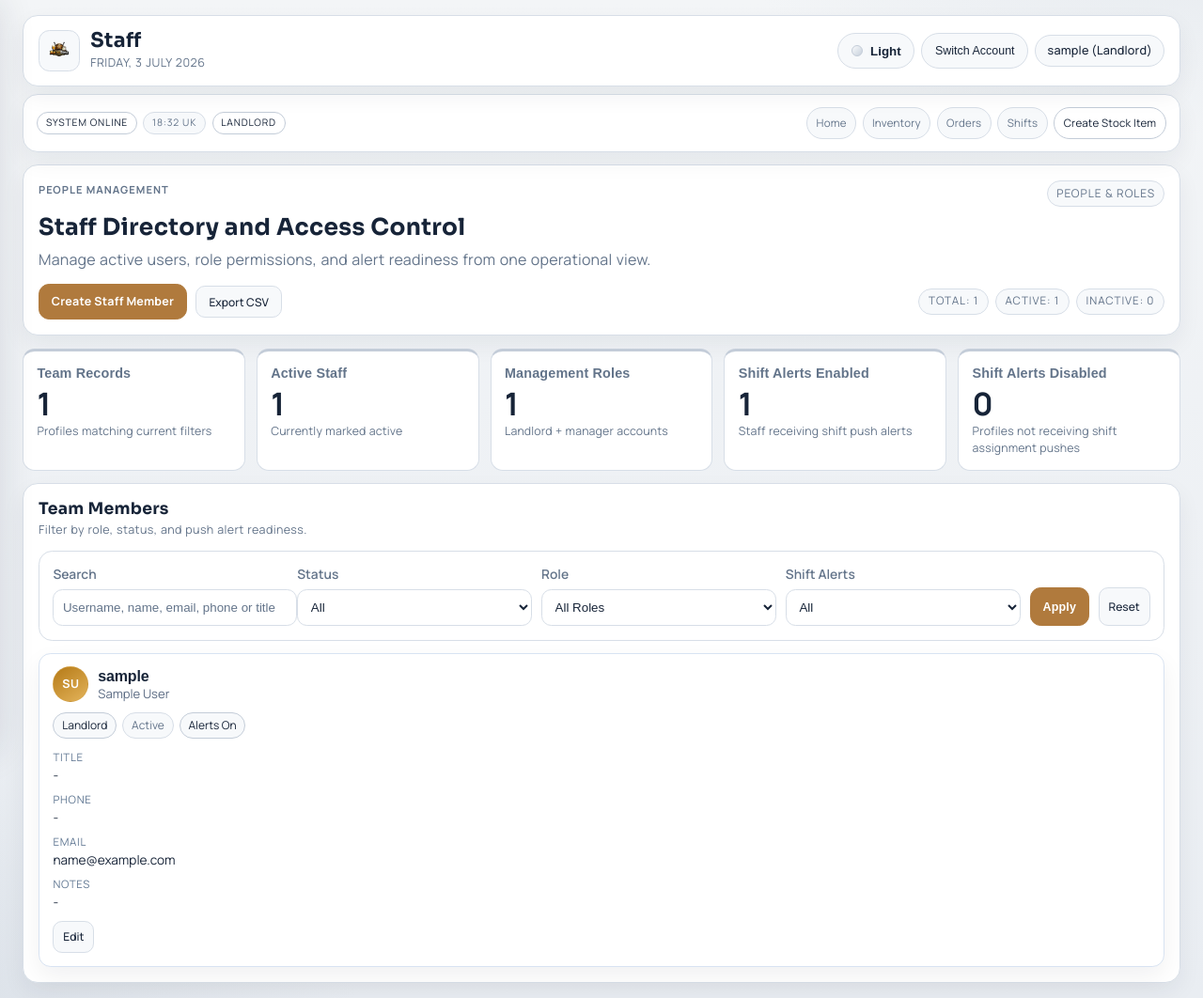
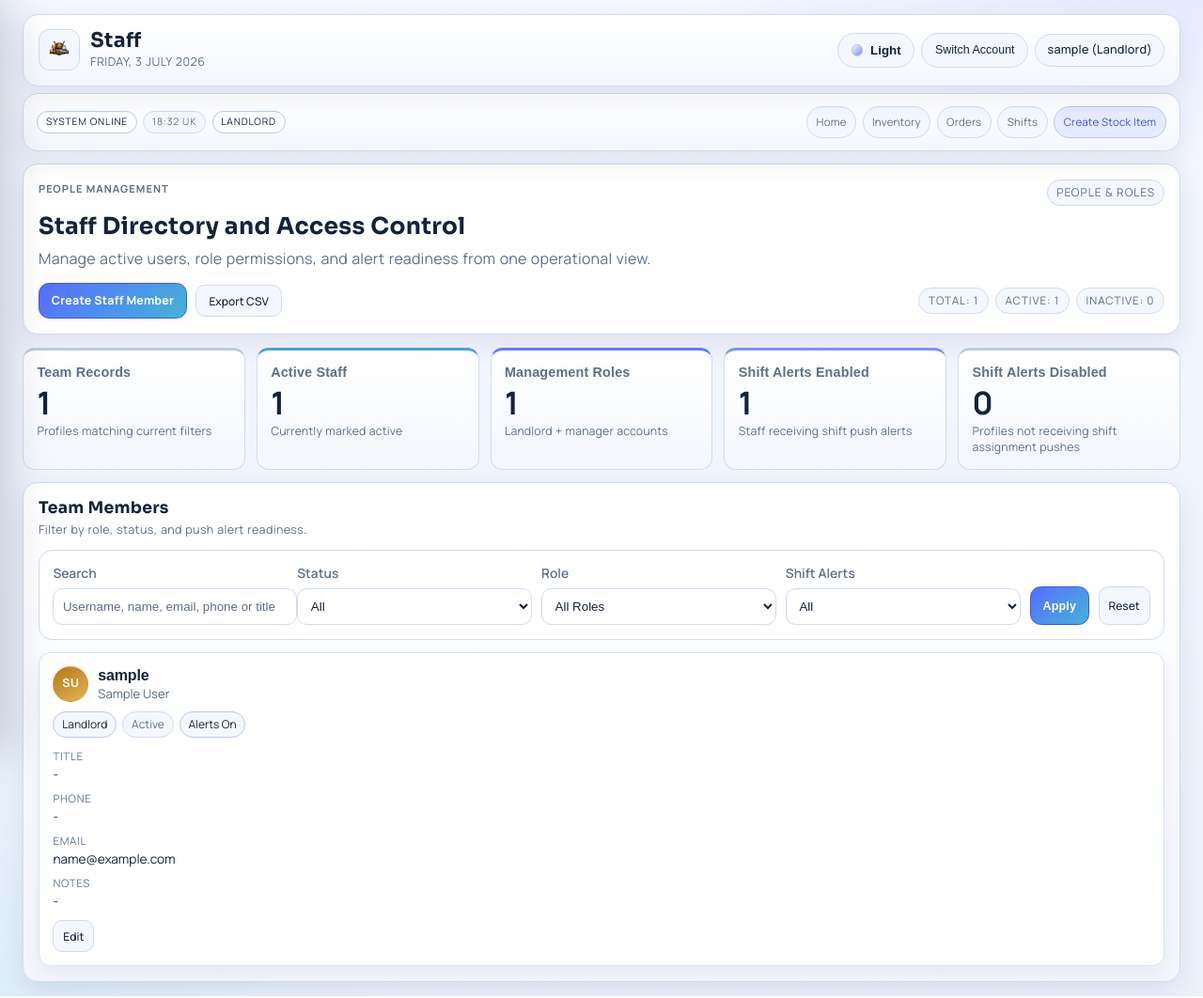
Before and after one commit to McauleeMaddison/BarrelBoss, a Django app: page /staff/ in a window 1280 px wide. Shown: the whole page at 94% size. Run offline with Django 4.2, Linux system fonts and the light colour scheme; the visitor is signed in with stand-in values (Sample User, id 1); data comes from the database, SQL or seed files in the repository.

Commit message:
Modernize app palette and mobile layout behavior

```diff
--- a/static/css/app.css
+++ b/static/css/app.css
@@ -3691,62 +3691,62 @@ table.data-table td {
 
 /* 2026 visual reset: clean white/silver/bronze + matched dark mode */
 .app-shell {
-    --ui-bg: #f3f5f7;
-    --ui-bg-2: #e9edf2;
+    --ui-bg: #f4f7ff;
+    --ui-bg-2: #edf2fb;
     --ui-surface: #ffffff;
-    --ui-surface-soft: #f7f9fb;
-    --ui-surface-strong: #edf1f5;
-    --ui-border: #d7dee7;
-    --ui-border-strong: #c3ccd8;
-    --ui-text: #172438;
-    --ui-muted: #63748a;
-    --ui-accent: #b07a3d;
-    --ui-accent-strong: #8f602c;
-    --ui-accent-soft: #f3e8d9;
-    --ui-success: #5f738d;
-    --ui-danger: #5f738d;
-    --ui-success-soft: #f1f4f8;
-    --ui-success-border: #c9d2dd;
-    --ui-danger-soft: #f1f4f8;
-    --ui-danger-border: #c9d2dd;
-    --ui-accent-border: #ccb08a;
-    --ui-focus-ring: rgba(176, 122, 61, 0.24);
-    --ui-shadow-soft: 0 10px 24px rgba(23, 36, 56, 0.06);
-    --ui-shadow-strong: 0 18px 40px rgba(23, 36, 56, 0.1);
+    --ui-surface-soft: #f4f7fe;
+    --ui-surface-strong: #e8effa;
+    --ui-border: #d2dced;
+    --ui-border-strong: #bccae0;
+    --ui-text: #15233a;
+    --ui-muted: #5f7089;
+    --ui-accent: #586dff;
+    --ui-accent-strong: #4156dd;
+    --ui-accent-soft: #e6ebff;
+    --ui-success: #4f6fa8;
+    --ui-danger: #4f6fa8;
+    --ui-success-soft: #ecf1fb;
+    --ui-success-border: #c6d4ec;
+    --ui-danger-soft: #ecf1fb;
+    --ui-danger-border: #c6d4ec;
+    --ui-accent-border: #9fb0ff;
+    --ui-focus-ring: rgba(88, 109, 255, 0.26);
+    --ui-shadow-soft: 0 10px 28px rgba(33, 48, 86, 0.09);
+    --ui-shadow-strong: 0 22px 46px rgba(33, 48, 86, 0.14);
     color: var(--ui-text);
     background:
-        radial-gradient(900px 430px at 100% -10%, rgba(205, 214, 224, 0.4), transparent 58%),
-        radial-gradient(820px 460px at -10% 100%, rgba(190, 200, 212, 0.35), transparent 62%),
+        radial-gradient(980px 460px at 100% -12%, rgba(88, 109, 255, 0.16), transparent 60%),
+        radial-gradient(840px 520px at -10% 102%, rgba(69, 196, 230, 0.12), transparent 65%),
         linear-gradient(180deg, var(--ui-bg) 0%, var(--ui-bg-2) 100%);
 }
 
 .app-shell[data-theme="dark"] {
-    --ui-bg: #101317;
-    --ui-bg-2: #171d26;
-    --ui-surface: #1b222d;
-    --ui-surface-soft: #212a37;
-    --ui-surface-strong: #273243;
-    --ui-border: #303c4d;
-    --ui-border-strong: #3d4c61;
-    --ui-text: #e8eef6;
-    --ui-muted: #a5b3c6;
-    --ui-accent: #c99961;
-    --ui-accent-strong: #e0b07a;
-    --ui-accent-soft: #3b3127;
-    --ui-success: #9fb0c5;
-    --ui-danger: #9fb0c5;
-    --ui-success-soft: #212c3a;
-    --ui-success-border: #445469;
-    --ui-danger-soft: #212c3a;
-    --ui-danger-border: #445469;
-    --ui-accent-border: #896842;
-    --ui-focus-ring: rgba(201, 153, 97, 0.3);
-    --ui-shadow-soft: 0 12px 26px rgba(0, 0, 0, 0.35);
-    --ui-shadow-strong: 0 20px 46px rgba(0, 0, 0, 0.42);
+    --ui-bg: #090f1f;
+    --ui-bg-2: #101a33;
+    --ui-surface: #131e34;
+    --ui-surface-soft: #1a2943;
+    --ui-surface-strong: #233454;
+    --ui-border: #2c4063;
+    --ui-border-strong: #3d5780;
+    --ui-text: #e6eeff;
+    --ui-muted: #9fb2d1;
+    --ui-accent: #7f90ff;
+    --ui-accent-strong: #9cadff;
+    --ui-accent-soft: #273861;
+    --ui-success: #9fb2d1;
+    --ui-danger: #9fb2d1;
+    --ui-success-soft: #1a2a46;
+    --ui-success-border: #355383;
+    --ui-danger-soft: #1a2a46;
+    --ui-danger-border: #355383;
+    --ui-accent-border: #5f7dbe;
+    --ui-focus-ring: rgba(127, 144, 255, 0.34);
+    --ui-shadow-soft: 0 14px 30px rgba(0, 0, 0, 0.42);
+    --ui-shadow-strong: 0 22px 50px rgba(0, 0, 0, 0.5);
     color: var(--ui-text);
     background:
-        radial-gradient(900px 430px at 100% -10%, rgba(117, 131, 150, 0.22), transparent 58%),
-        radial-gradient(820px 460px at -10% 100%, rgba(97, 113, 132, 0.2), transparent 62%),
+        radial-gradient(980px 460px at 100% -12%, rgba(108, 128, 255, 0.22), transparent 60%),
+        radial-gradient(840px 520px at -10% 102%, rgba(66, 178, 224, 0.14), transparent 65%),
         linear-gradient(180deg, var(--ui-bg) 0%, var(--ui-bg-2) 100%);
 }
 
@@ -3829,7 +3829,7 @@ table.data-table td {
 
 .app-shell .main-content {
     max-width: 1360px;
-    padding: 1rem clamp(0.9rem, 2vw, 1.5rem);
+    padding: 0.95rem clamp(0.85rem, 2vw, 1.5rem);
 }
 
 .app-shell .page-shell {
@@ -3839,7 +3839,7 @@ table.data-table td {
 .app-shell .topbar,
 .app-shell .topbar-utility {
     border: 1px solid var(--ui-border);
-    background: var(--ui-surface);
+    background: linear-gradient(180deg, var(--ui-surface), var(--ui-surface-soft));
     box-shadow: var(--ui-shadow-soft);
 }
 
@@ -3885,11 +3885,11 @@ table.data-table td {
     height: 0.78rem;
     border-radius: 999px;
     border: 1px solid var(--ui-border-strong);
-    background: linear-gradient(135deg, #f8fafc 0%, #c8d1dc 100%);
+    background: linear-gradient(135deg, #f3f7ff 0%, #7f90ff 100%);
 }
 
 .app-shell[data-theme="dark"] .theme-toggle-swatch {
-    background: linear-gradient(135deg, #d7dfeb 0%, #7f90a5 100%);
+    background: linear-gradient(135deg, #cdd7f7 0%, #5f7dbe 100%);
 }
 
 .app-shell .theme-toggle-btn:hover,
@@ -3925,12 +3925,12 @@ table.data-table td {
 
 .app-shell .quick-action-link-cta {
     border-color: var(--ui-border-strong);
-    background: var(--ui-surface);
-    color: var(--ui-text);
+    background: var(--ui-accent-soft);
+    color: var(--ui-accent-strong);
 }
 
 .app-shell .panel {
-    background: var(--ui-surface);
+    background: linear-gradient(180deg, var(--ui-surface), var(--ui-surface-soft));
     border: 1px solid var(--ui-border);
     border-radius: 1rem;
     box-shadow: var(--ui-shadow-soft);
@@ -4009,7 +4009,7 @@ table.data-table td {
 
 .app-shell .metric-card {
     min-height: 0;
-    background: var(--ui-surface);
+    background: linear-gradient(180deg, var(--ui-surface), var(--ui-surface-soft));
     border: 1px solid var(--ui-border);
     border-top: 3px solid var(--ui-border-strong);
     box-shadow: none;
@@ -4030,15 +4030,15 @@ table.data-table td {
 }
 
 .app-shell .metric-card.alert {
-    border-top-color: var(--ui-border-strong);
+    border-top-color: #7e92ff;
 }
 
 .app-shell .metric-card.warn {
-    border-top-color: var(--ui-border-strong);
+    border-top-color: #5f7dff;
 }
 
 .app-shell .metric-card.ok {
-    border-top-color: var(--ui-border-strong);
+    border-top-color: #48a5cf;
 }
 
 .app-shell .metric-card.neutral {
@@ -4183,14 +4183,14 @@ table.data-table td {
 }
 
 .app-shell .action-btn {
-    border: 1px solid var(--ui-accent);
-    background: var(--ui-accent);
+    border: 1px solid var(--ui-accent-strong);
+    background: linear-gradient(135deg, var(--ui-accent) 0%, #45b3d9 100%);
     color: #ffffff;
 }
 
 .app-shell .action-btn:hover {
-    border-color: var(--ui-accent-strong);
-    background: var(--ui-accent-strong);
+    border-color: #45b3d9;
+    background: linear-gradient(135deg, var(--ui-accent-strong) 0%, #2e97be 100%);
     box-shadow: none;
 }
 
```
Also changed, not shown: other parts of static/css/app.css (+51 -11 lines).
